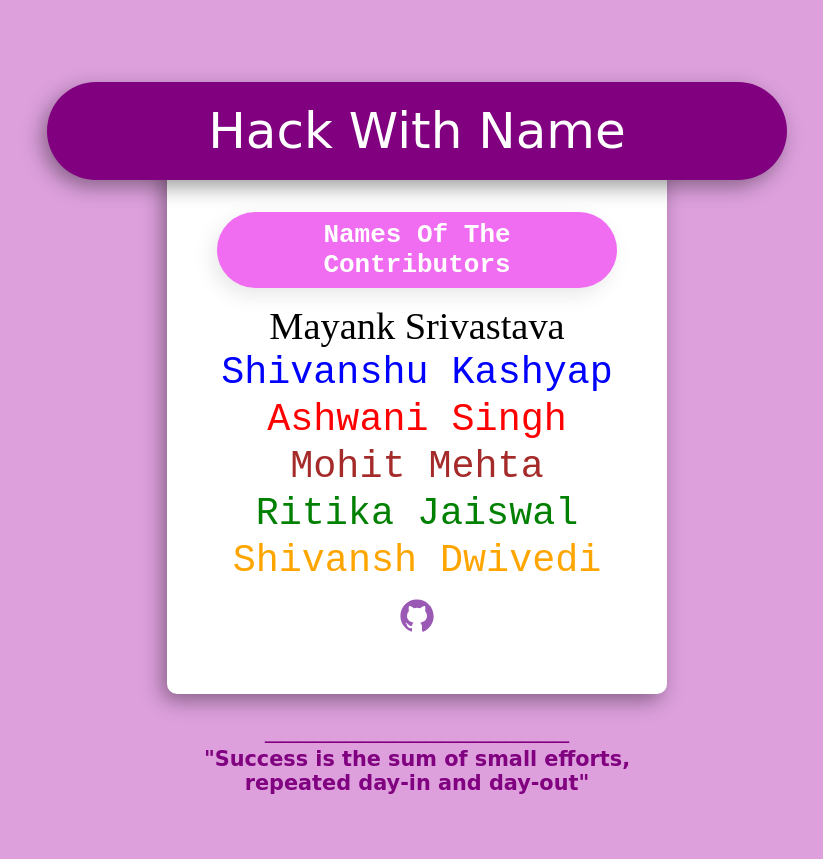
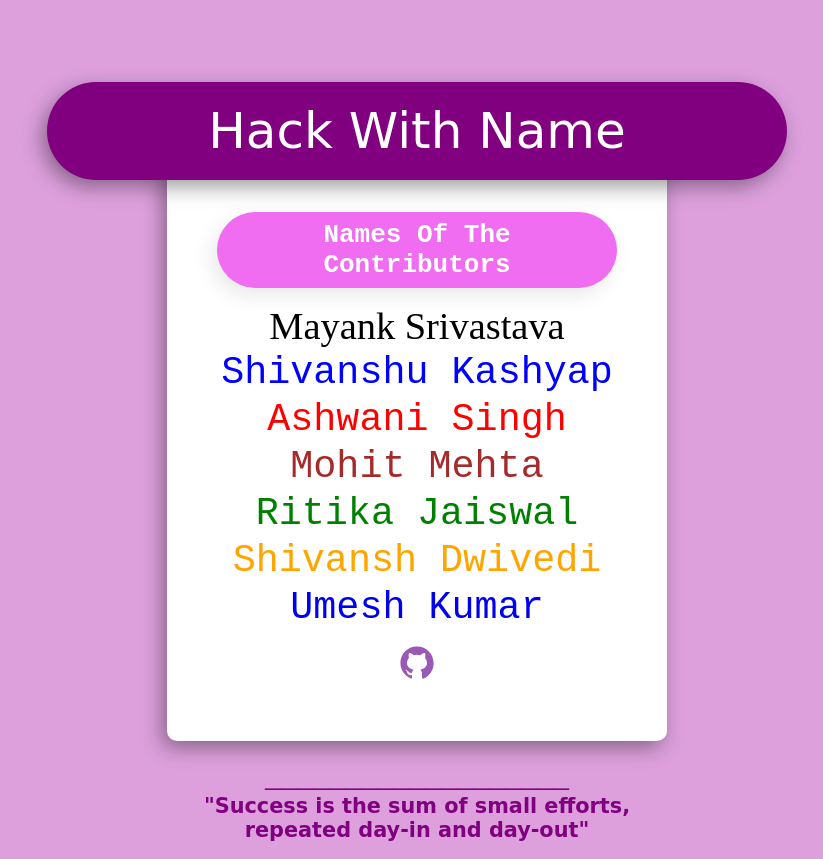
Before and after one commit to kriyptor/HackWithName, a plain HTML site: page index.html in a window 1280 px wide. Shown: the whole page, without its empty margins (223-1046 px from the left). Before the commit the page ends 812 px from the top, so only its background shows below. Drawn offline with Linux system fonts and the light colour scheme.

Commit message:
Update index.html

```diff
--- a/index.html
+++ b/index.html
@@ -21,6 +21,7 @@
     <div class="container name"><a href="https://github.com/MohitMehta257" style="color: brown; font-family: 'Courier New', Courier, monospace;">Mohit Mehta</a></div>
     <div class="container name"><a href="https://github.com/18-Ritika" style="color: green; font-family: 'Courier New', Courier, monospace;">Ritika Jaiswal</a></div>
     <div class="container name"><a href="https://github.com/lazyperfectionist" style="color: orange; font-family: 'Courier New', Courier, monospace;">Shivansh Dwivedi</a></div>
+    <div class="container name"><a href="https://github.com/Umesh6361" style="color:9b59b6; font-family: 'Courier New', Courier, monospace;">Umesh Kumar</a></div>
     <div class="github-icon">
         <a href="https://github.com/kriyptor/HackWithName">
         <svg xmlns="http://www.w3.org/2000/svg" x="0px" y="0px"
```
